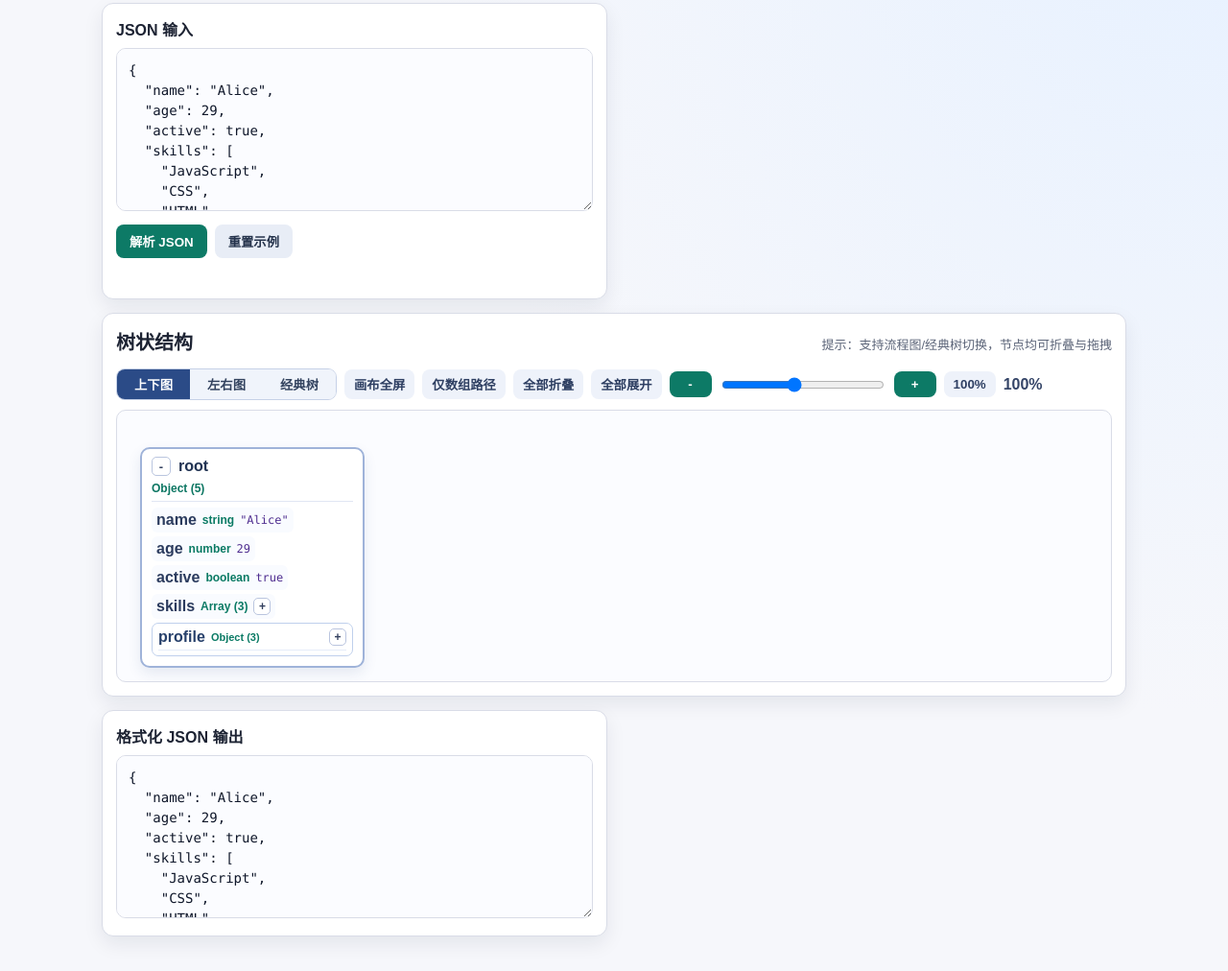
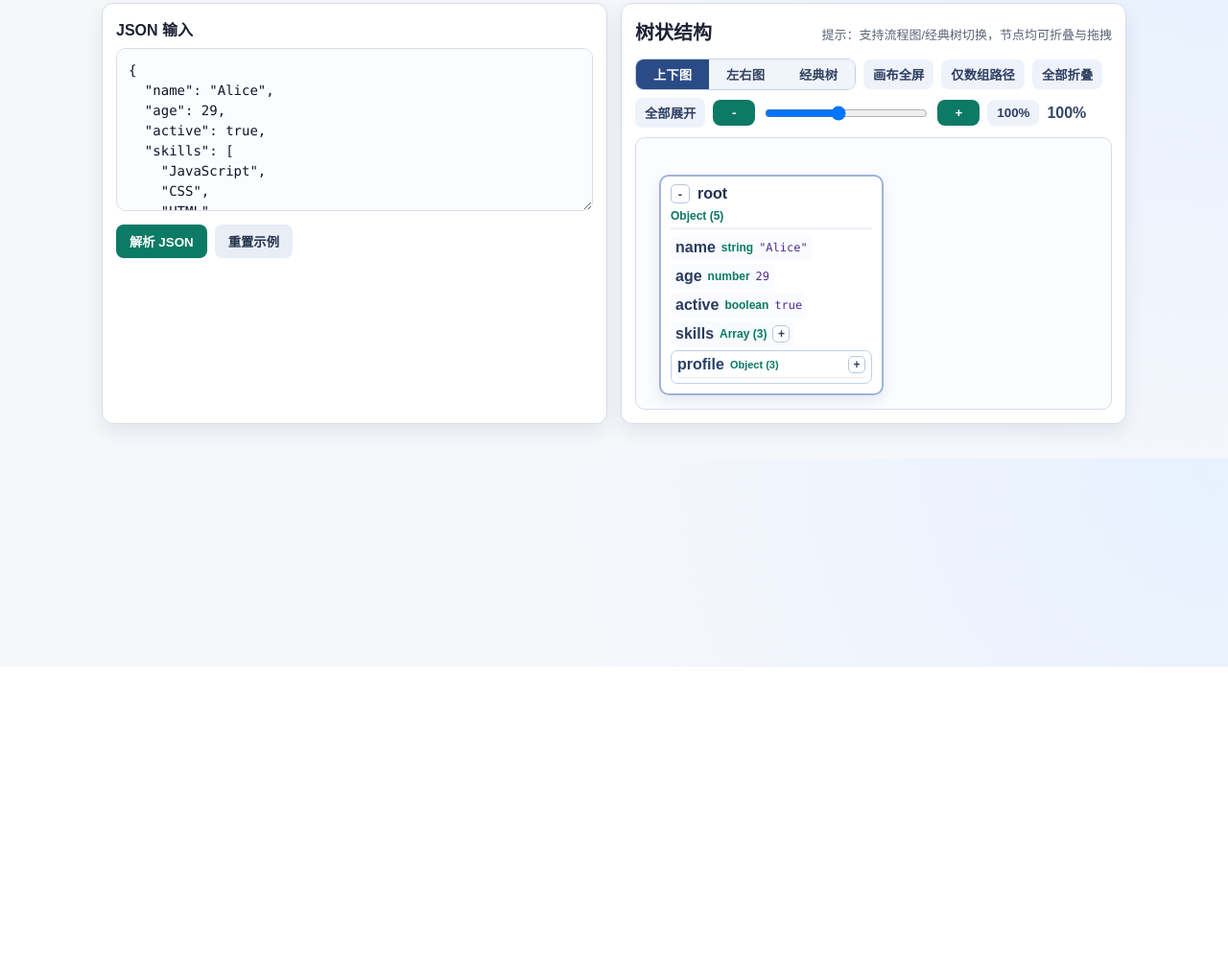
Before and after one commit to Simon9997/json-parser-visualize, a website with bundled scripts: page index.html in a window 1280 px wide. Shown: the part 105-1117 px from the top of the page at 96% size. After the commit the page ends 800 px from the top, so only its background shows below. Built offline with nearby package versions, Linux system fonts and the light colour scheme.

Commit message:
Remove JSON output panel and make input/tree panels equal width

```diff
--- a/index.html
+++ b/index.html
@@ -47,10 +47,6 @@
         <div id="treeRoot" class="tree-root" aria-live="polite"></div>
       </section>
 
-      <section class="panel output-panel">
-        <label for="jsonOutput">格式化 JSON 输出</label>
-        <textarea id="jsonOutput" readonly></textarea>
-      </section>
     </main>
 
     <script type="module" src="./script.js"></script>
--- a/script.js
+++ b/script.js
@@ -1,7 +1,6 @@
 import { parseJsonToTree, treeToJsonString } from "./jsonTreeCore.js";
 
 const jsonInput = document.getElementById("jsonInput");
-const jsonOutput = document.getElementById("jsonOutput");
 const parseBtn = document.getElementById("parseBtn");
 const resetBtn = document.getElementById("resetBtn");
 const errorMsg = document.getElementById("errorMsg");
@@ -711,12 +710,7 @@ function createClassicNode(node, isRoot = false) {
 }
 
 function updateOutput() {
-  if (!rootNode) {
-    jsonOutput.value = "";
-    return;
-  }
-
-  jsonOutput.value = treeToJsonString(rootNode, 2);
+  return treeToJsonString(rootNode, 2);
 }
 
 function updateViewButtons() {
--- a/style.css
+++ b/style.css
@@ -601,15 +601,12 @@ button:hover {
     grid-template-columns: 1fr 1fr;
   }
 
-  .app-header,
-  .input-panel,
-  .tree-panel,
-  .output-panel {
+  .app-header {
     grid-column: span 2;
   }
 
   .input-panel,
-  .output-panel {
+  .tree-panel {
     grid-column: span 1;
   }
 }
```
